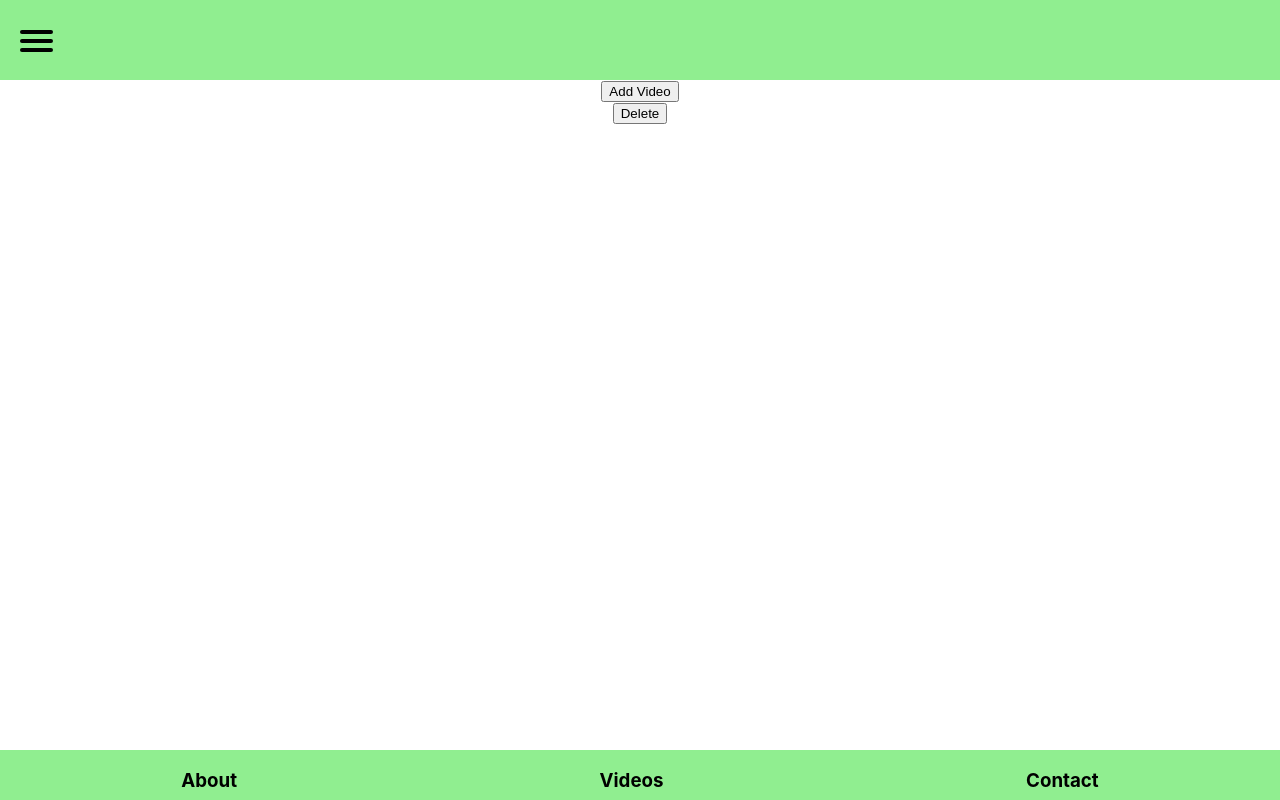
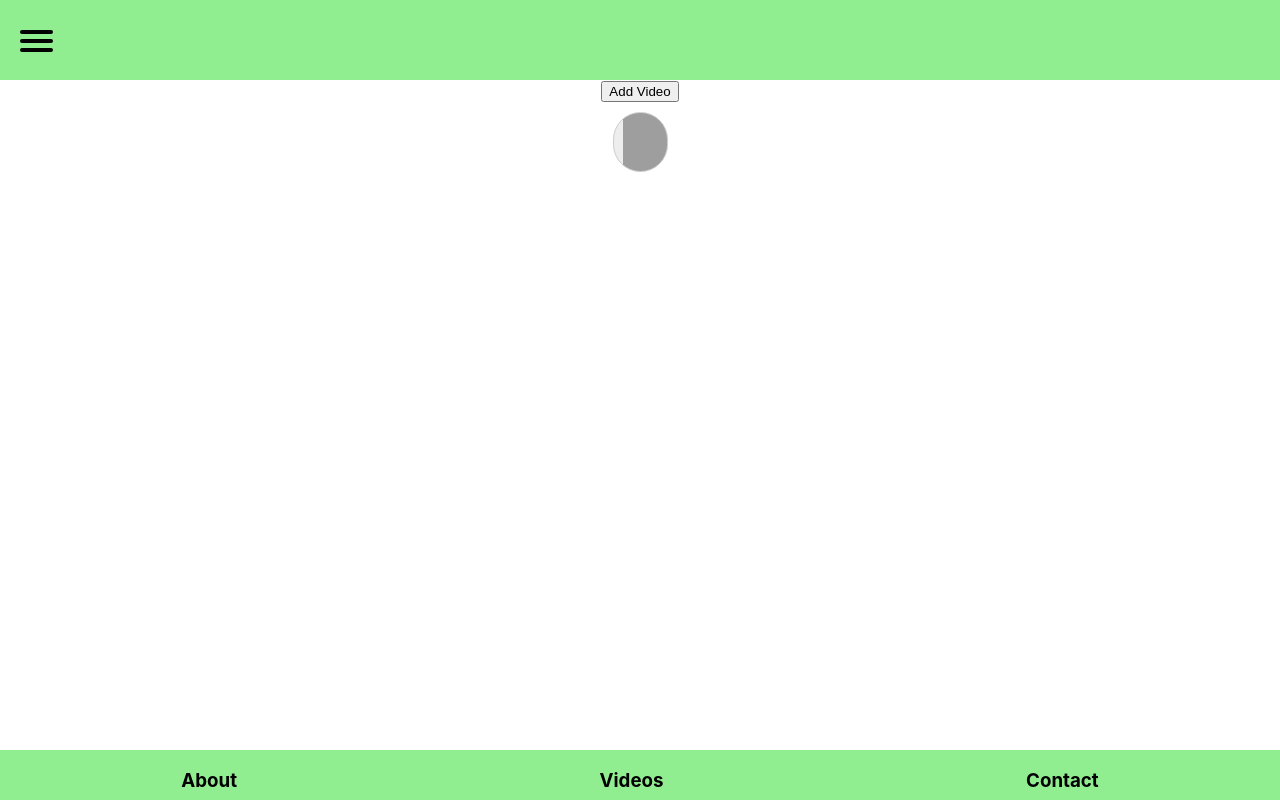
Before and after one commit to davecalderwood/Kyle-Site, a React (Create React App) app: page /forms in a window 1280 px wide. Built offline with nearby package versions, Linux system fonts and the light colour scheme; grey boxes are pictures that could not be loaded.

Commit message:
Fixed Search Function

```diff
--- a/package.json
+++ b/package.json
@@ -6,6 +6,7 @@
     "@material-ui/core": "^3.3.1",
     "bootstrap": "^4.1.3",
     "react": "^16.6.3",
+    "react-confirm": "^0.1.18",
     "react-dom": "^16.6.3",
     "react-modal": "^3.6.1",
     "react-router-dom": "^4.3.1",
--- a/src/App.css
+++ b/src/App.css
@@ -83,6 +83,17 @@
   border: 1px solid black;
   background-color: wheat;
   width: 400px;
+}
+.searchbar {
+  position: absolute;
+  left: 0;
+  width: 30%;
+
+  /* width: 30%; */
+  font-size: 1em;
+  padding: 12px 20px;
+  margin: 8px 0;
+  box-sizing: border-box;
 }
 /* --------------------------------------------------- Menu -------------------------------------------------------------- */
 #menuToggle
@@ -182,14 +193,8 @@
 }
 /* ------------------------------------- Animated buttons and input fields ------------------------------------------ */
 input[type=text] {
-  width: 30%;
-  font-size: 1em;
-  padding: 12px 20px;
-  margin: 8px 0;
-  box-sizing: border-box;
-}
-input[type=password] {
-  width: 30%;
+  align-self: center;
+  width: 50%;
   font-size: 1em;
   padding: 12px 20px;
   margin: 8px 0;
@@ -207,6 +212,7 @@ input[type=password] {
 }
 .skills:hover {
   background-color: #4068b1;
+  color: white;
 }
 .skills:active {
   background-color: #4068b1;
@@ -214,56 +220,29 @@ input[type=password] {
   transform: translateY(3px);
 }
 /* ----------------------------------------------------- Searchbar -------------------------------------------------------------- */
-.find{
-  position: relative;
-  left: 75%;
-  transform: translate(-50%,50%);
-  transition: all 1s;
-  width: 50px;
-  height: 50px;
-  background: rgb(176, 171, 248);
-  box-sizing: border-box;
-  border-radius: 25px;
-  border: 4px solid rgb(56, 56, 56);
-  padding: 5px;
+form {
+	margin: 10px;
 }
-/* Search bar location and where it lives */
+input {
+	outline: none;
+}
+
 input[type=search] {
-  position: absolute;
-  top: 0;
-  left: 0;
-  width: 100%;;
-  height: 42.5px;
-  line-height: 30px;
-  outline: 0;
-  border: 0;
-  display: none;
-  font-size: 1.5em;
-  border-radius: 20px;
-  padding: 0 20px;
+	font-family: inherit;
+	font-size: 1em;
 }
-/* Add the search icon in the circle on the right side of the search bar */
-.icon {
-  box-sizing: border-box;
-  padding: 10px;
-  width: 42.5px;
-  height: 42.5px;
-  position: absolute;
-  top: 0;
-  right: 0;
-  border-radius: 50%;
-  color: #07051a;
-  text-align: center;
-  font-size: 1.2em;
-  transition: all 1s;
+input[type=search] {
+  height: 60px;
+	padding: 9px 10px 9px 32px;
+	width: 55px;
+	background: #ededed url(https://static.tumblr.com/ftv85bp/MIXmud4tx/search-icon.png) no-repeat 9px center;
+	border: solid 1px #ccc;
+  border-radius: 10em;
+  transition: all .5s;
 }
-/* Add a hover effect */
-.find:hover {
-  width: 400px;
-  cursor: pointer;
-  background: #ffffff;
+input[type=search]:focus {
+	width: 250px;
+	background-color: #fff;
+	border-color: #66CC75;
+	box-shadow: 0 0 5px rgba(109,207,246,.5);
 }
-/* It starts on a new line, and takes up the whole width */
-.find:hover input {
-  display: block;
-}
--- a/src/pages/Videos.js
+++ b/src/pages/Videos.js
@@ -1,5 +1,4 @@
 import React, { Component } from "react";
-// import Card from '../usingforms/Card';
 import DeleteVideo from '../crud/DeleteVideo';
 
 class Videos extends Component {
@@ -34,6 +33,7 @@ class Videos extends Component {
                 console.log("search: ", this.state.video)
             }
     }
+    // searcher refreshes the page after deletion
     searcher = (event) => {
         event.preventDefault()
         this.search()
@@ -48,35 +48,31 @@ class Videos extends Component {
                 </div>
                 <div>
                     {/* embed the video here */}
-                    {video.video_url}
+                    {/* {video.video_url} */}
+                    <iframe width="420" height="315" title="title" src="//www.youtube.com/embed/" frameborder="0" allowfullscreen></iframe>
+
                 </div>
                 <div>
                     <DeleteVideo id={video._id} refresh={this.search}/>
                 </div>
             </div>
         )})
-
-
-        // const videoURL = this.state.video.map(videos => videos.video_url)
-        // const URL = videoURL.replace("watch?v=", "embed/")
-        // console.log(videoURL.toString())
-        // URL to string
-        // const stringURL = videoURL.toString()
-        // const embed = stringURL.replace('watch?v=', 'embed/')
-        // const arrayURL = embed.split(",")
-        // console.log(embed)
-
     return (
         <div className="home parallax">
-        {/* <div className="filler">filler</div> */}
-            <form onSubmit={this.searcher}>
-                <input type="text" onChange={event => this.setState({search: event.target.value})}/>
-                <input className="skills" type="submit" value="Search"/>
+        <div className="filler">filler</div>
+            <form onSubmit={this.searcher} className="searchbar">
+                <input type="search" placeholder="What are you looking for?" onChange={event => this.setState({search: event.target.value})}/><br/>
+                {/* <input className="skills" type="submit" value="Search"/> */}
             </form>
+            <div class="item">
+
             <h2>{videoName}</h2>
-            {/* <Card /> */}
-            {/* <iframe width="560" height="315" src={videoURL} frameborder="0" title="UVU Player Profile 01 | Brianna Moeller"
-            allow="accelerometer; autoplay; encrypted-media; gyroscope; picture-in-picture" allowfullscreen></iframe> */}
+
+            </div>
+            <div>.</div>
+            <div>.</div>
+            <div>.</div>
+            <div>.</div>
         </div>
         );
     }
--- a/src/usingforms/Forms.js
+++ b/src/usingforms/Forms.js
@@ -1,6 +1,6 @@
 import React, { Component } from 'react';
 import CreateVideo from '../crud/CreateVideo';
-import DeleteVideo from '../crud/DeleteVideo';
+// import DeleteVideo from '../crud/DeleteVideo';
 // import UpdateVideo from '../crud/UpdateVideo';
 
 class ManageVideo extends Component {
@@ -19,8 +19,11 @@ class ManageVideo extends Component {
         return (
             <div>
                 <CreateVideo />
-                <DeleteVideo />
+                {/* <DeleteVideo /> */}
                 {/* <UpdateVideo /> */}
+                <form>
+                    <input type="search" placeholder="What are you looking for?"></input>
+                </form>
             </div>
         );
     }
```
Also changed, not shown: src/crud/UpdateVideo.js (deleted, +0 -30 lines), 1 other file (tests, documents, lock files or other folders).
